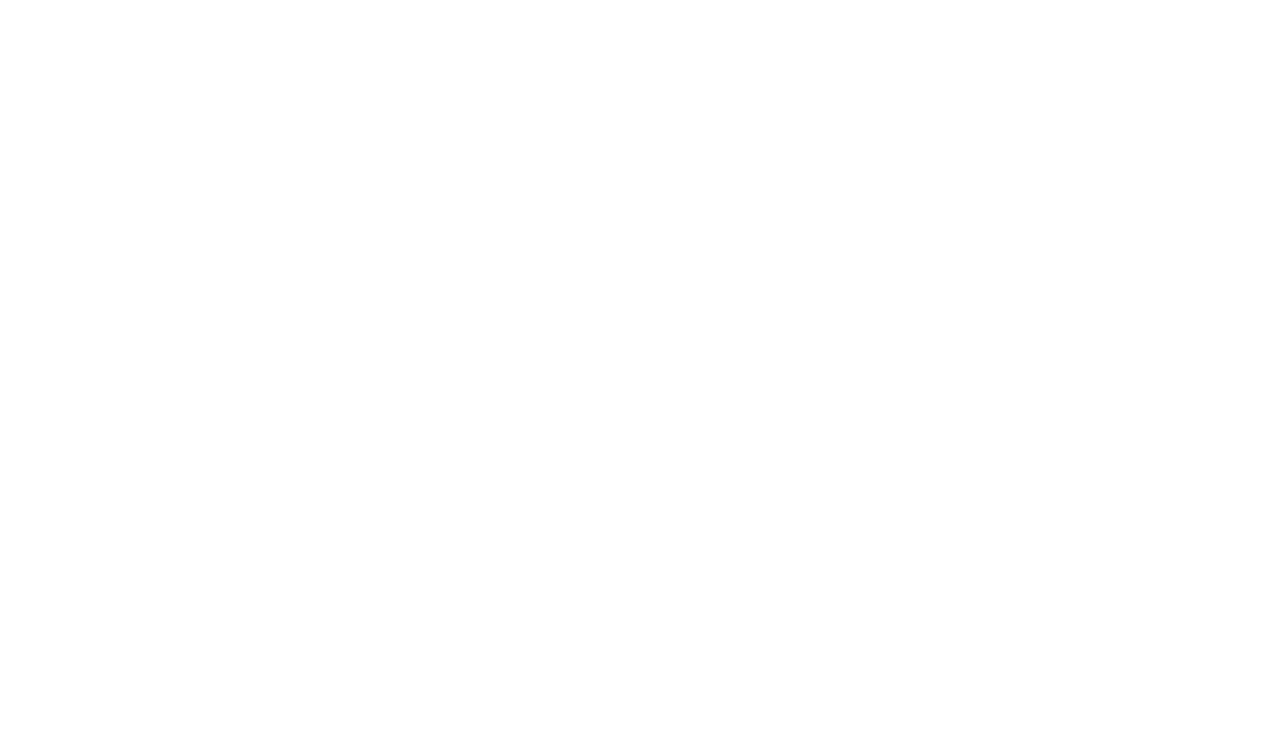
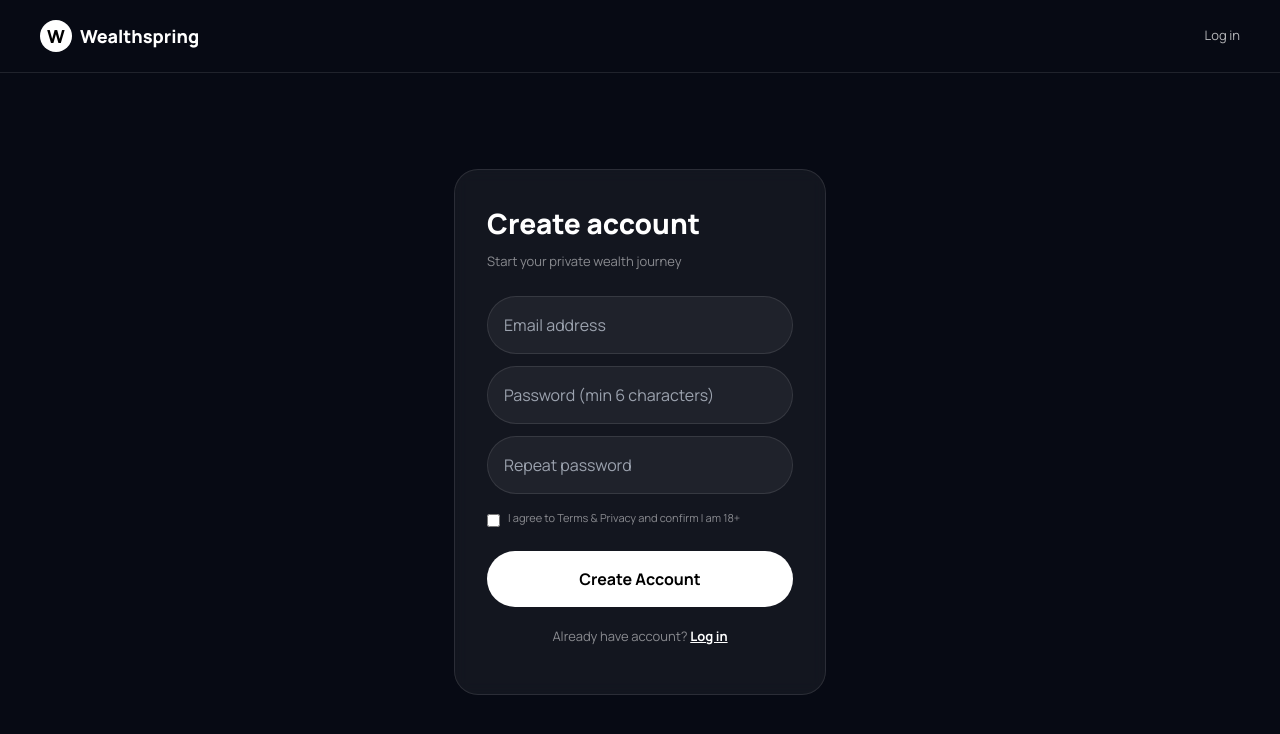
Before and after one commit to michemeka03-oss/wealthspring-frontend, a plain HTML site: page register.html in a window 1280 px wide. Drawn offline with nearby package versions, Linux system fonts and the light colour scheme.

Commit message:
register.html

```diff
--- a/register.html
+++ b/register.html
@@ -1,3 +1,7 @@
+<!DOCTYPE html><html lang="en"><head><meta charset="UTF-8"><meta name="viewport" content="width=device-width,initial-scale=1.0"><title>Create Account — Wealthspring</title><script src="https://cdn.tailwindcss.com"></script><link href="https://fonts.googleapis.com/css2?family=Manrope:wght@400;600;700;800&display=swap" rel="stylesheet"><style>body{font-family:Manrope;background:#070A14;color:white}</style></head>
+<body>
+<header class="px-6 md:px-10 py-5 flex justify-between items-center border-b border-white/10"><a href="index.html" class="flex items-center gap-2 font-extrabold text-[18px]"><div class="w-8 h-8 bg-white text-black rounded-full flex items-center justify-center">W</div>Wealthspring</a><a href="login.html" class="text-[13px] text-white/70">Log in</a></header>
+<div class="max-w-[420px] mx-auto px-6 py-16 md:py-24"><div class="bg-white/5 border border-white/10 rounded-[24px] p-8 backdrop-blur"><h2 class="text-[28px] font-extrabold">Create account</h2><p class="text-[13px] text-white/50 mt-2">Start your private wealth journey</p><input id="regEmail" placeholder="Email address" class="mt-6 w-full bg-white/5 border border-white/10 p-4 rounded-full outline-none"><input id="regPassword" type="password" placeholder="Password (min 6 characters)" class="mt-3 w-full bg-white/5 border border-white/10 p-4 rounded-full outline-none"><input id="regConfirm" type="password" placeholder="Repeat password" class="mt-3 w-full bg-white/5 border border-white/10 p-4 rounded-full outline-none"><div class="mt-4 flex gap-2 items-start"><input type="checkbox" id="agree" class="mt-1"><label for="agree" class="text-[11px] text-white/50">I agree to Terms & Privacy and confirm I am 18+</label></div><button onclick="handleRegister()" class="mt-6 w-full py-4 bg-white text-black rounded-full font-bold">Create Account</button><p class="text-[13px] text-center mt-5 text-white/50">Already have account? <a href="login.html" class="text-white font-bold underline">Log in</a></p><p id="regMsg" class="text-[12px] mt-4 text-center"></p></div></div>
 <script>
 const API='https://wealthspring-backend.onrender.com';
 async function handleRegister(){
@@ -17,8 +21,9 @@
   }else{
     m.style.color='#ff6b6b'; m.innerText=d.error==='exists'?'Email already exists — log in instead':(d.error||'Failed');
   }
- }catch(err){
+ }catch{
   m.style.color='#ff6b6b'; m.innerText='Could not connect, retry...';
  }
 }
 </script>
+</body></html>
```
